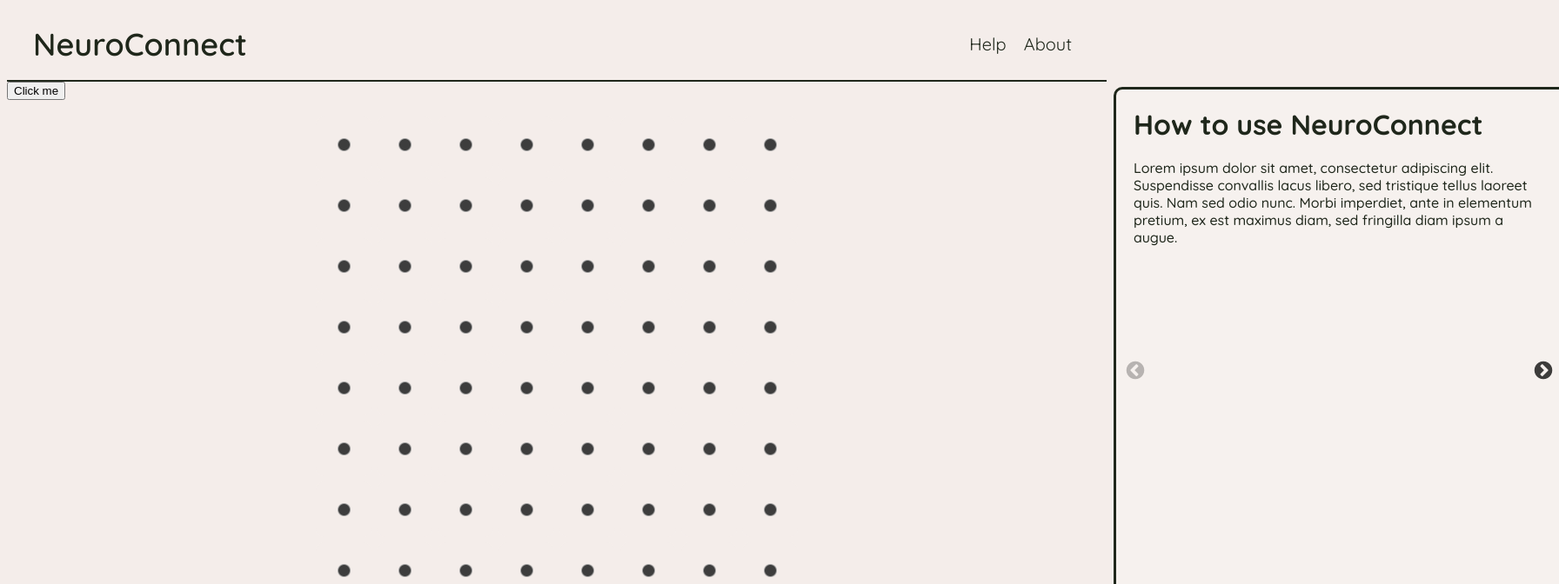
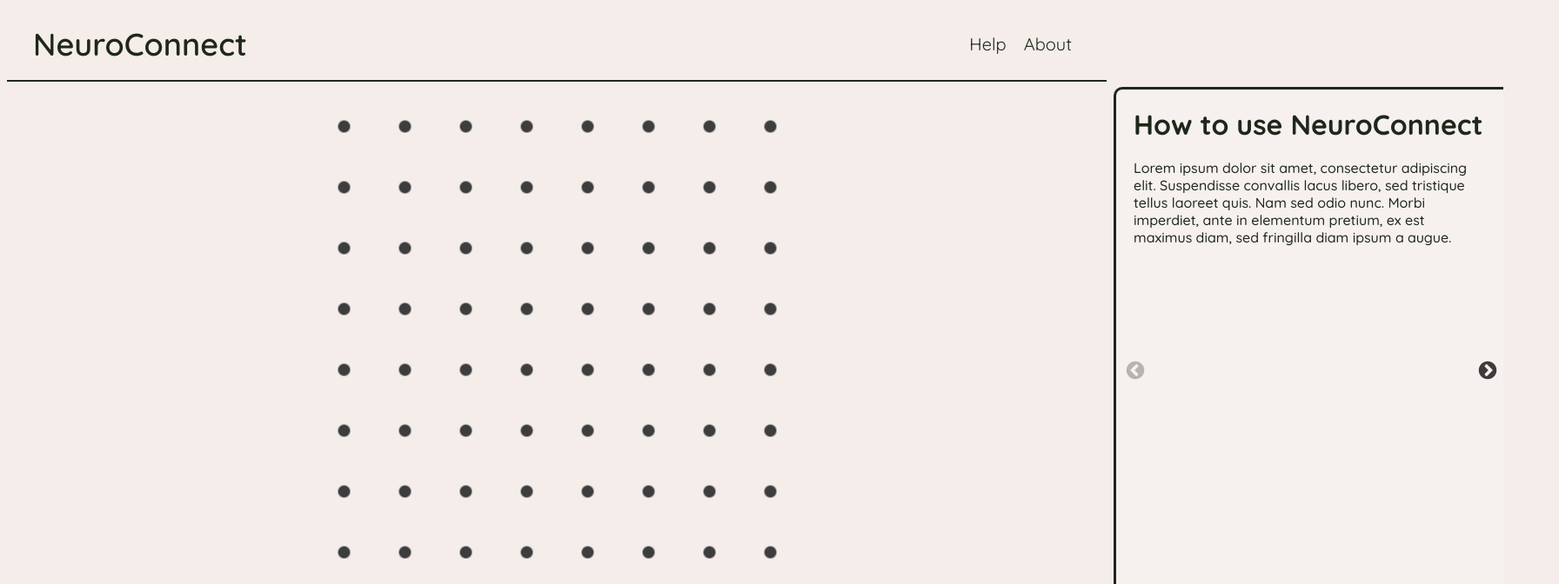
Before and after one commit to CRook99/neuron-connect, a React (Vite) app: page / in a window 1280 px wide. Shown: the top 672 px of the page at 87% size, 1792 px wide, since content can reach past the window. Built offline with nearby package versions, Linux system fonts and the light colour scheme.

Commit message:
Help sidebar complete

```diff
--- a/src/App.tsx
+++ b/src/App.tsx
@@ -18,10 +18,14 @@ function App() {
           onClick={() => setIsHelpActive(!isHelpActive)}
         />
       </Header>
+
       <HelpSidebar isHelpActive={isHelpActive} />
+
       <div>
         <Board rows={8} cols={8} />
       </div>
+
+      <Dock />
     </DndProvider>
   );
 }
--- a/src/components/Header.tsx
+++ b/src/components/Header.tsx
@@ -1,5 +1,4 @@
 import "./Header.css";
-import { useState } from "react";
 
 interface HeaderProps {
   children: React.ReactNode;
--- a/src/components/HelpButton.tsx
+++ b/src/components/HelpButton.tsx
@@ -8,7 +8,6 @@ interface HelpButtonProps {
 
 const HelpButton = (props: HelpButtonProps) => {
   const [hovered, setHovered] = useState(false);
-  const [active, setActive] = useState(false);
 
   const handleMouseEnter = () => {
     setHovered(true);
@@ -16,11 +15,6 @@ const HelpButton = (props: HelpButtonProps) => {
 
   const handleMouseLeave = () => {
     setHovered(false);
-  };
-
-  const handleClick = () => {
-    //setActive(!active);
-    //props.isHelpActive = !props.isHelpActive;
   };
 
   const style = {
--- a/src/components/HelpSidebar.css
+++ b/src/components/HelpSidebar.css
@@ -6,8 +6,10 @@
   top: 12.5%;
   right: 0;
   transform: translateY(-50%);
-  width: 40vw;
+  width: 35vw;
   height: 75vh;
+
+  z-index: 1000;
 }
 
 .sidebar {
--- a/src/components/HelpSidebar.tsx
+++ b/src/components/HelpSidebar.tsx
@@ -1,6 +1,5 @@
 import "./HelpSidebar.css";
 import Slider from "react-slick";
-import { useState } from "react";
 import { motion } from "framer-motion";
 
 interface SidebarProps {
@@ -8,8 +7,7 @@ interface SidebarProps {
 }
 
 const HelpSidebar = (props: SidebarProps) => {
-  const [active, setActive] = useState(false);
-
+  // Settings for carousel
   const sliderSettings = {
     dots: true,
     infinite: false,
@@ -18,21 +16,18 @@ const HelpSidebar = (props: SidebarProps) => {
     slidesToScroll: 1,
   };
 
-  const handleOnClick = () => {
-    setActive(!active);
-  };
-
   return (
     <>
       <motion.div
         className="container"
         layout
         initial={{ x: "100%" }}
-        animate={{ x: active ? "0%" : "100%" }}
-        transition={{ type: "spring", stiffness: 300, damping: 30 }}
+        animate={{ x: props.isHelpActive ? "0%" : "100%" }}
+        transition={{ duration: 0.4, ease: "circOut" }}
       >
         <div className="sidebar">
           <h1>How to use NeuroConnect</h1>
+
           <Slider {...sliderSettings} className="slider">
             <div>
               <p>
@@ -42,14 +37,13 @@ const HelpSidebar = (props: SidebarProps) => {
                 pretium, ex est maximus diam, sed fringilla diam ipsum a augue.
               </p>
             </div>
+
             <div>
               <h2>Types of neurons</h2>
             </div>
           </Slider>
         </div>
       </motion.div>
-
-      <button onClick={handleOnClick}>Click me</button>
     </>
   );
 };
```
